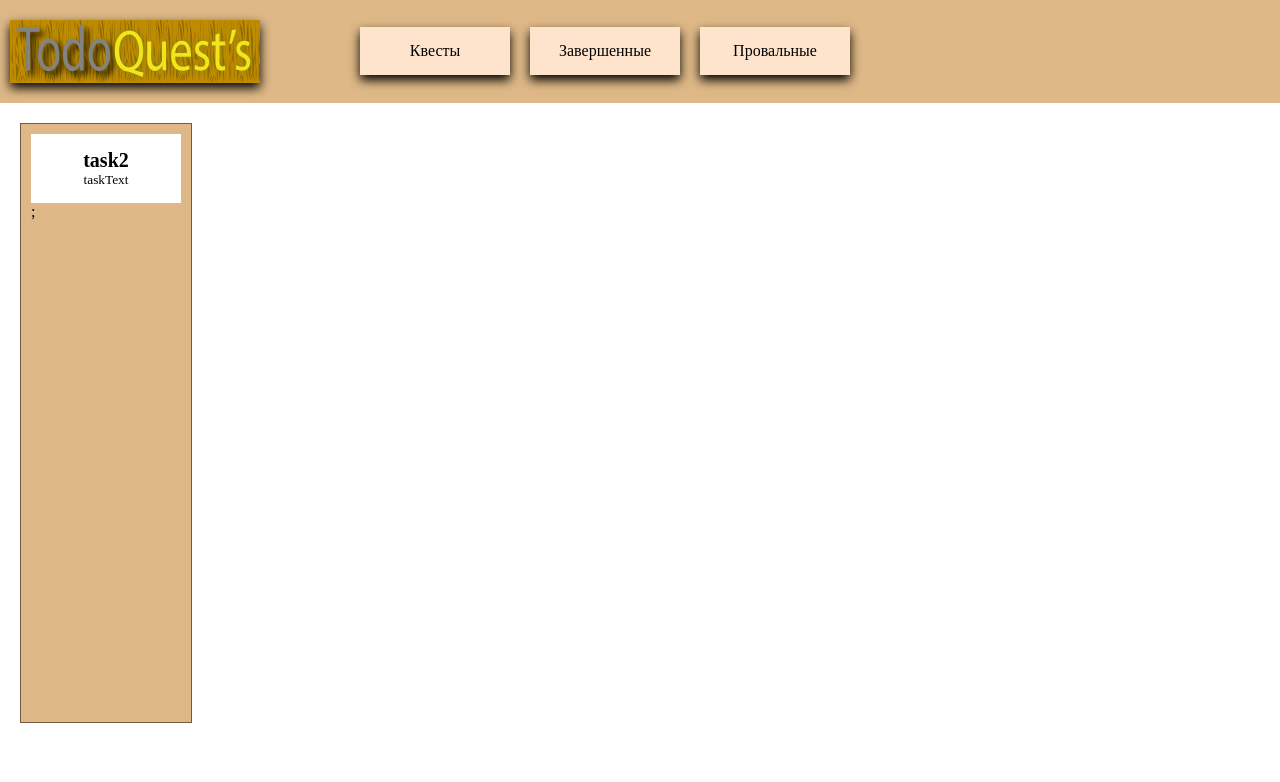
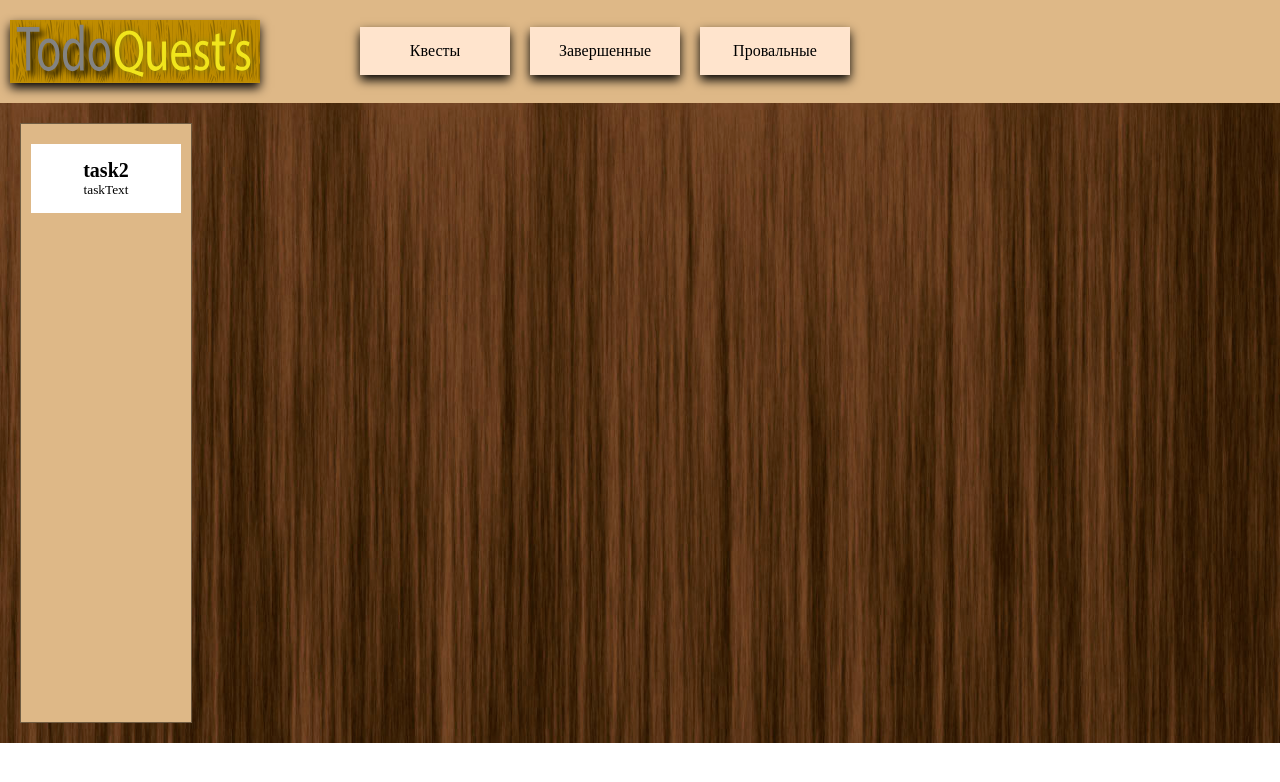
Before and after one commit to Skenzi/Todo, a React app: page /failedTasks in a window 1280 px wide. Shown: the top 782 px of the page. Built offline with nearby package versions, Linux system fonts and the light colour scheme; the HTML template or start-up script is replaced by a standard one.

Commit message:
add img table, update classes

```diff
--- a/src/components/App.jsx
+++ b/src/components/App.jsx
@@ -10,7 +10,7 @@ const App = () => {
     return <>
         <Router>
             <Header />
-            <main className="flex-container p-20 h-80">
+            <main className="flex-container p-20 h-80 table-background">
                 <Routes>
                     <Route exact path="/" element={<AllTasks />} />
                     <Route exact path="/succefullTasks" element={<SuccefullTasks />} />
--- a/src/components/ListTasks.jsx
+++ b/src/components/ListTasks.jsx
@@ -30,7 +30,7 @@ const ListTasks = ({ currentTasksStatus }) => {
             </button>
         </li>
     })}
-</ol>;
+</ol>
     </div>
 };
 
--- a/src/components/ModalFormTask.jsx
+++ b/src/components/ModalFormTask.jsx
@@ -1,10 +1,15 @@
 import React from 'react';
-import { useSelector } from 'react-redux';
+import { useDispatch, useSelector } from 'react-redux';
 import { modalSelector } from '../store/selectors/index.js';
+import { setStateModal } from '../store/slices/modalSlice.js';
 
 const ModalTaskForm = () => {
     const modalState = useSelector(modalSelector);
-    return modalState.show ? <div className="modal-background">
+    const dispatch = useDispatch();
+    return modalState.show ? <div className="modal-background" onClick={(e) => {
+        e.stopPropagation();
+        dispatch(setStateModal(false));
+    }}>
         <div className="modal">
             <h2>Add Quest</h2>
             <form className="form">
--- a/src/index.js
+++ b/src/index.js
@@ -3,8 +3,8 @@ import './styles/app.scss';
 import init from './init.jsx';
 
 const runApp = () => {
-    const container = document.getElementById('container');
-    render(init(), container);
+    const app = document.getElementById('app');
+    render(init(), app);
 };
 
 runApp();
--- a/src/styles/_main.scss
+++ b/src/styles/_main.scss
@@ -1,5 +1,9 @@
 .flex-container {
     display: flex;
+}
+.container {
+    max-width: 1320px;
+    margin: 0 auto;
 }
 .p-20 {
     padding: 20px;
@@ -7,3 +11,11 @@
 .h-80 {
     height: 80vh;
 }
+.h-100 {
+    height: 100vh;
+}
+.table-background {
+    background-image: url('../images/table-background.jpg');
+    background-size: cover;
+    background-repeat: no-repeat;
+}
--- a/src/styles/_modal.scss
+++ b/src/styles/_modal.scss
@@ -5,6 +5,10 @@
     background-color: rosybrown;
     padding: 50px;
     &-background {
+        position: absolute;
+        top: 0;
+        width: 100%;
+        height: 100%;
         background-color: rgba($color: #000000, $alpha: 0.5);
     }
 }
--- a/src/styles/_tasks.scss
+++ b/src/styles/_tasks.scss
@@ -5,6 +5,7 @@
         margin-left: 350px;
         margin-top: 25px;
         position: relative;
+        z-index: 1;
         & .buttons-group {
             margin-top: 60%;
             justify-content: space-around;
@@ -34,6 +35,9 @@
     border: 1px solid rgb(112, 92, 66);
     background-color: burlywood;
     overflow: auto;
+    &-list {
+        margin-top: 10px;
+    }
     & li:nth-child(1n + 2) {
         margin-top: 7px;
     }
```
Also changed, not shown: src/images/table-background.jpg (added), 1 other file (tests, documents, lock files or other folders).
